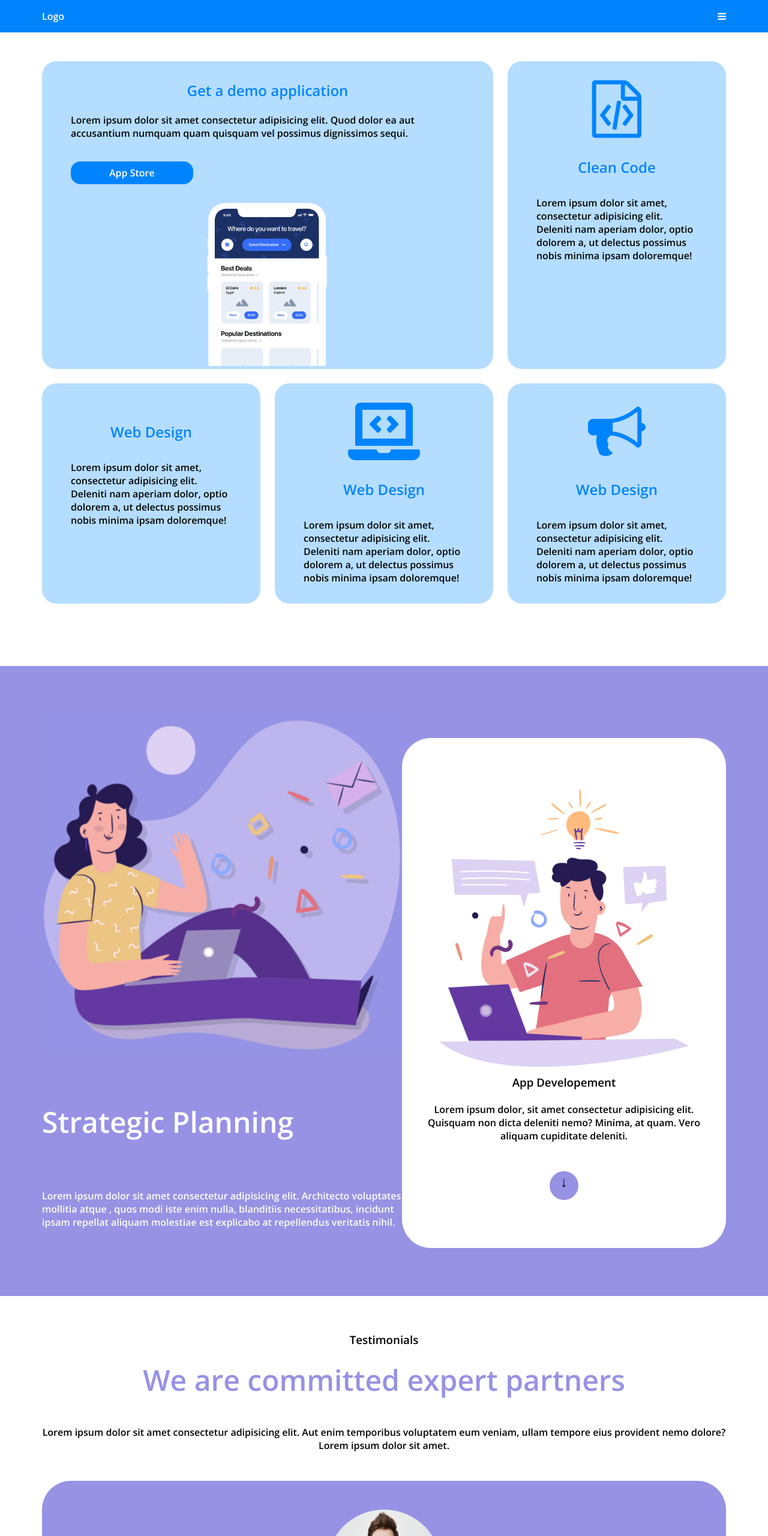
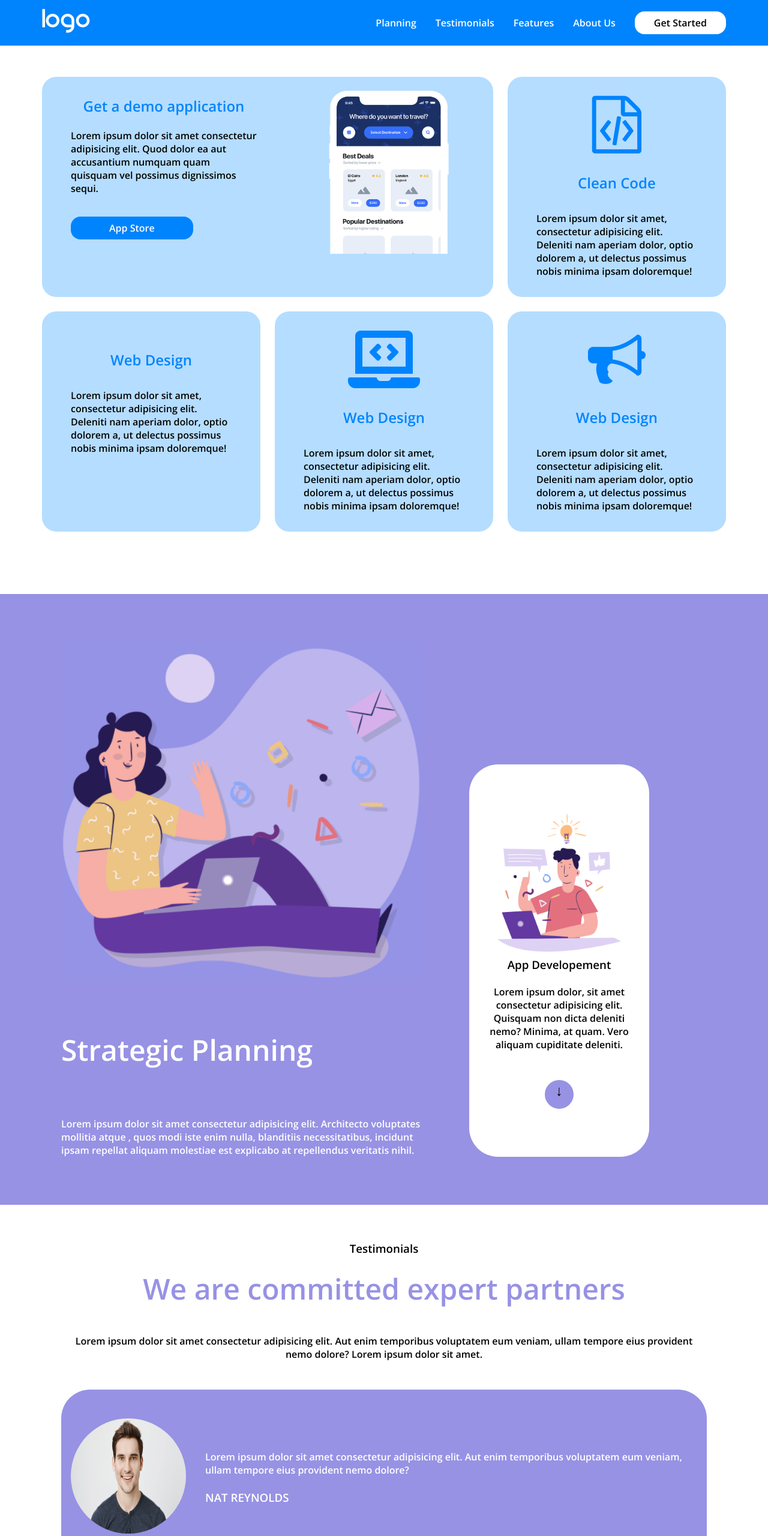
Before and after one commit to adrianobarboza31/htmlcss-responsive-layout, a plain HTML site: page index.html in a window 1280 px wide. Shown: the top 2560 px of the page at 60% size. Drawn offline with nearby package versions, Linux system fonts and the light colour scheme; some icons are missing.

Commit message:
add nav fixed

```diff
--- a/css/style.css
+++ b/css/style.css
@@ -10,6 +10,7 @@
     padding: 0;
     margin:0;
     box-sizing: border-box;
+    scroll-behavior: smooth;
 }
 body{
     font-family: 'Open Sans', sans-serif; ;
@@ -32,7 +33,10 @@ body{
     align-items: center;
 }
 div.planning p{
-    padding-bottom: 2rem;
+
+}
+div.card2 {
+    margin-top: 2rem;
 }
 div.planning h2{
     font-size: 3rem;
@@ -43,6 +47,13 @@ header{
     background-color: var(--blue);
     color: var(--white);
     padding: 1rem 2rem;
+    position: fixed;
+    width: 100vw;
+   padding-top: 15px;
+
+}
+.fixed{
+
 }
 .main-menu{
     display: none;
@@ -66,11 +77,16 @@ main{
     border-radius: 1rem;
 
 }
+.phone{
+    padding: 1rem 3rem;
+}
 #Planning,#Features,#Get-Started{
     background-color: var(--purple);
 }
 #Intro{
     padding: 0 2rem;
+    padding-top: 5rem;
+
 }
 .card h2{
     text-align: center;
@@ -116,7 +132,10 @@ main{
     color: var(--blue);
 }
 .planning2{
-    padding: 5rem 0;
+    padding: 5rem 2rem;
+}
+.testimonial2{
+    padding: 0 2rem;
 }
 .prova{
     padding: 5rem 0;
@@ -152,6 +171,12 @@ main{
     padding: 2rem 1rem;
     margin: 2rem 0;
     border-radius: 3rem;
+   justify-content: center;
+   display: flex;
+   flex-direction: column;
+
+}
+.immagine h3{
     text-align: center;
 }
 /* Testimonials */
@@ -261,6 +286,31 @@ footer p{
     #Intro .card:first-child{
         width: calc(66.66% - 1.5rem);
     }
+    .immagine{
+        display: flex;
+       flex-direction: row;
+        align-items: center;
+    }
+    .left{
+        padding-left: 2rem;
+    }
+    .immagine h3{
+        text-align: left;
+    }
+    .card3{
+        width:calc(50% - 1.5rem);
+        margin-left: 0.75rem;
+        margin-right: 0.75rem;
+    }
+    .qflex{
+        display: flex;
+        flex-flow: row wrap;
+        margin-left: -0.75rem;
+        margin-right: -0.75rem;
+    }
+    .ab{
+        display: flex;
+    }
 }
 @media screen and (min-width:1200px){
     .container{
@@ -268,6 +318,48 @@ footer p{
     }
     .Planning{
         display: flex;
-        align-items: flex-end;
+       align-items: flex-end;
     }
+    .card2 {
+        width: 300px;
+        margin-left: 5rem;
+    }
+    .card3{
+        width:calc(33.33% - 1.5rem);
+        margin-left: 0.75rem;
+        margin-right: 0.75rem;
+    }
+    .qflex{
+        display: flex;
+        flex-flow: row wrap;
+        margin-left: -0.75rem;
+        margin-right: -0.75rem;
+    }
+    .hamburger{
+        display: none;
+    }
+    .main-menu{
+        display: block;
+    }
+    .main-menu ul{
+        display: flex;
+        align-items: center;
+    }
+    .main-menu li{
+        list-style: none;
+        padding-right: 2rem;
+    }
+    li:last-child{
+        background-color: var(--white);
+        border-radius: 1rem;
+        padding: 0.5rem 2rem;
+    }
+    .nero{
+        color: black;
+    }
+    .io{
+        display: flex;
+
+    }
+
 }
--- a/index.html
+++ b/index.html
@@ -15,28 +15,31 @@
 </head>
 <body>
     <header>
+        <div class="fixed">
             <div class="container flex space-between center">
-            <a href="#">Logo
+                <a href="#"><img src="./img/logo.png" alt="">
                 </a>
                 <span class="hamburger">
                     <i class="fa fa-bars"></i>
                 </span>
                 <nav class="main-menu">
                     <ul>
-                    <li><a href="">link</a></li>
-                    <li><a href="">link</a></li>
-                    <li><a href="">link</a></li>
-                    <li><a href="">link</a></li>
-                    <li><a href="">link</a></li>
+                        <li><a href="#Planning">Planning</a></li>
+                        <li><a href="#Testimonials">Testimonials</a></li>
+                        <li><a href="#Features">Features</a></li>
+                        <li><a href="#About-us">About Us</a></li>
+                        <div><li><a class="nero" href="#Get-Started">Get Started</a></li></div>
                     </ul>
                 </nav>
             </div>
+        </div>
+
     </header>
     <main>
         <section id="Intro">
             <div class="container">
                 <div class="cards">
-                    <div class="card ">
+                    <div class="card io">
                        <div>
                         <h2>Get a demo application</h2>
                         <br>
@@ -47,10 +50,10 @@
                         <br>
                         <br>
                         <p>
-                            <a href="#">App Store</a>
+                            <a href="#"> App Store</a>
                         </p>
                        </div>
-                       <div class="centro">
+                       <div class="phone">
                         <img src="./img/phone.png" alt="">
                        </div>
                     </div>
@@ -142,7 +145,7 @@
             </div>
         </section>
         <section id="Testimonials">
-            <div class="container ">
+            <div class="container testimonial2 ">
                 <div class="centro">
                     <br>
                     <br>
@@ -163,6 +166,7 @@
                     <div class="centro" >
                         <img src="./img/testimonial1.jpg" alt="">
                     </div>
+                    <div class="left">
                         <p>
                             Lorem ipsum dolor sit amet consectetur
                             adipisicing elit. Aut enim temporibus
@@ -172,10 +176,14 @@
                         <br>
                         <h3>NAT REYNOLDS</h3>
                     </div>
+
+
+                </div>
                 <div class="immagine">
                     <div class="centro">
                         <img src="./img/testimonial2.jpg" alt="">
                     </div>
+                    <div class="left">
                         <p>
                             Lorem ipsum dolor sit amet consectetur
                             adipisicing elit. Aut enim temporibus
@@ -185,11 +193,13 @@
                         <br>
                         <h3>CELIA ALMEDA</h3>
                     </div>
+
+                </div>
                 <div class="immagine">
                     <div class="centro">
                         <img src="./img/testimonial3.jpg" alt="">
                     </div>
-
+                   <div class="left">
                     <p>
                         Lorem ipsum dolor sit amet consectetur
                         adipisicing elit. Aut enim temporibus
@@ -199,14 +209,17 @@
                     <br>
                     <h3>BOB ROBERTS</h3>
                    </div>
+
+                </div>
             </div>
         </section>
         <section id="Features" class="features">
-            <div class="container ">
+            <div class="container testimonial2 ">
 
                     <div class="centro2">
                     <h2>Benefist of working with us</h2>
                 </div>
+                <div class="qflex">
                     <div class="card3">
                         <div class="margine">
                             <h2 style="font-size:3rem;;">01</h2>
@@ -334,10 +347,13 @@
                         </div>
                     </div>
                 </div>
+
+            </div>
         </section>
         <section id="About-us">
-            <div class="about">
-                <div class="container">
+            <div class="about testimonial2">
+                <div class="container ab">
+                    <div>
                         <h2 style="font-size: 3rem;">About Us</h2>
                         <p>Lorem ipsum dolor sit amet
                             consectetur adipisicing elit. Quam
@@ -356,21 +372,26 @@
                             rerum laboriosam magnam, officiis nihil
                             labore vitae!
                             </p>
+                    </div>
+
                         <br>
                         <br>
+                    <div class="left">
                             <img src="./img/about.jpg" alt="">
                             <br>
                             <h3>I help companies tincidunt tortor aliquam nulla facilisi cras fermentum odio.</h3>
                             <div class="btn">
                             <a href="">Find me on linkedin</a>
                             </div>
+                    </div>
+
 
                 </div>
             </div>
 
         </section>
         <section id="Get-Started">
-            <div class="container">
+            <div class="container testimonial2">
                 <div class="get centro">
                     <h4 style="font-size:1rem ;">GET STARTED</h4>
                     <br>
@@ -397,7 +418,7 @@
         </section>
     </main>
     <footer>
-        <div class="container">
+        <div class="container testimonial2">
             <p>
                 Lorem ipsum dolor sit amet consectetur, adipisicing elit. Harum voluptate consequatur exercitationem commodi aperiam, dolorem eaque hic facere nisi rerum ex ipsam recusandae aut error neque at sunt itaque saepe!
             </p>
```
Lines whose indentation alone changed are shown as unchanged.
